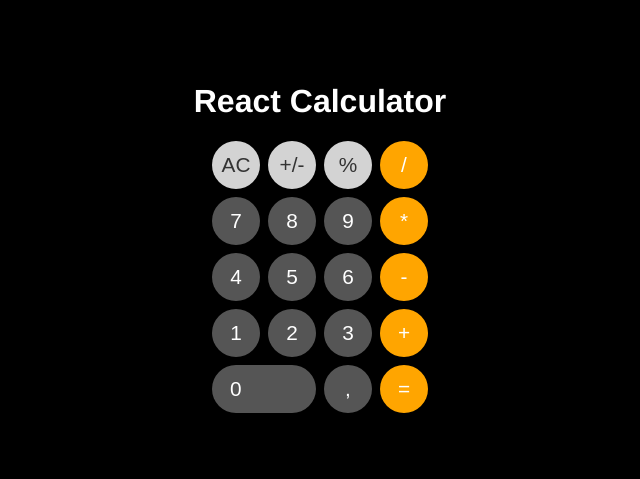
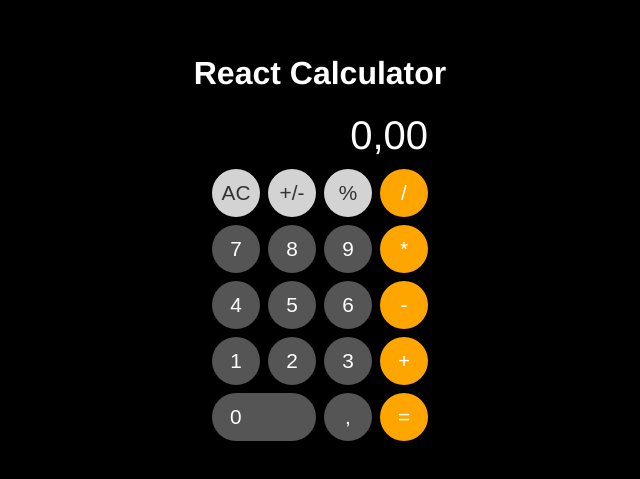
Before and after one commit to logic-fabric/testing-js-with-jest, a React app: page / in a window 1280 px wide. Shown: the part 171-650 px from the top of the page, without its empty margins (320-960 px from the left). Built offline with nearby package versions, Linux system fonts and the light colour scheme.

Commit message:
feature: add CalculatorDisplay

```diff
--- a/src/components/App.jsx
+++ b/src/components/App.jsx
@@ -1,6 +1,6 @@
 import React from "react";
 
-import { CalculatorKeyboard } from "./organisms/CalculatorKeyboard.jsx";
+import { Calculator } from "./organisms/Calculator.jsx";
 
 import styles from "./app.module.css";
 
@@ -9,7 +9,7 @@ export function App() {
     <main>
       <h1>React Calculator</h1>
 
-      <CalculatorKeyboard />
+      <Calculator />
     </main>
   );
 }
--- /dev/null
+++ b/src/components/molecules/CalculatorDisplay.js
@@ -0,0 +1,7 @@
+import React from "react";
+
+import styles from "./calculatorDisplay.module.css";
+
+export function CalculatorDisplay() {
+  return <div className={styles.displayContainer}>0,00</div>;
+}
--- /dev/null
+++ b/src/components/molecules/calculatorDisplay.module.css
@@ -0,0 +1,7 @@
+.displayContainer {
+  grid-column: 1/5;
+
+  font-size: 2.5rem;
+  font-weight: 300;
+  text-align: right;
+}
--- /dev/null
+++ b/src/components/organisms/Calculator.jsx
@@ -0,0 +1,16 @@
+import React from "react";
+
+import { CalculatorDisplay } from "../molecules/CalculatorDisplay";
+import { CalculatorKeyboard } from "./CalculatorKeyboard.jsx";
+
+import styles from "./calculator.module.css";
+
+export function Calculator() {
+  return (
+    <div className={styles.calculatorContainer}>
+      <CalculatorDisplay />
+
+      <CalculatorKeyboard />
+    </div>
+  );
+}
--- a/src/components/organisms/CalculatorKeyboard.jsx
+++ b/src/components/organisms/CalculatorKeyboard.jsx
@@ -2,7 +2,7 @@ import React from "react";
 
 import { CalculatorKey } from "../atoms/CalculatorKey.jsx";
 
-import styles from "./calculatorKeyboard.module.css";
+
 
 const digit0 = () => {
   console.log("Digit 0");
@@ -110,7 +110,7 @@ const CALCULATOR_KEYS_AND_OPERATORS = {
 
 export function CalculatorKeyboard() {
   return (
-    <div className={styles.calculatorContainer}>
+    <>
       {CALCULATOR_KEYS.map((calculatorKey) => (
         <CalculatorKey
           keyName={calculatorKey}
@@ -118,6 +118,6 @@ export function CalculatorKeyboard() {
           key={calculatorKey}
         />
       ))}
-    </div>
+    </>
   );
 }
--- a/src/components/organisms/calculatorKeyboard.module.css
+++ b/src/components/organisms/calculator.module.css
@@ -1,6 +1,6 @@
 .calculatorContainer {
   display: grid;
-  grid-template-rows: repeat(5, 1fr);
+  grid-template-rows: repeat(6, 1fr);
   grid-template-columns: repeat(4, 1fr);
   gap: 0.5rem;
 }
```
